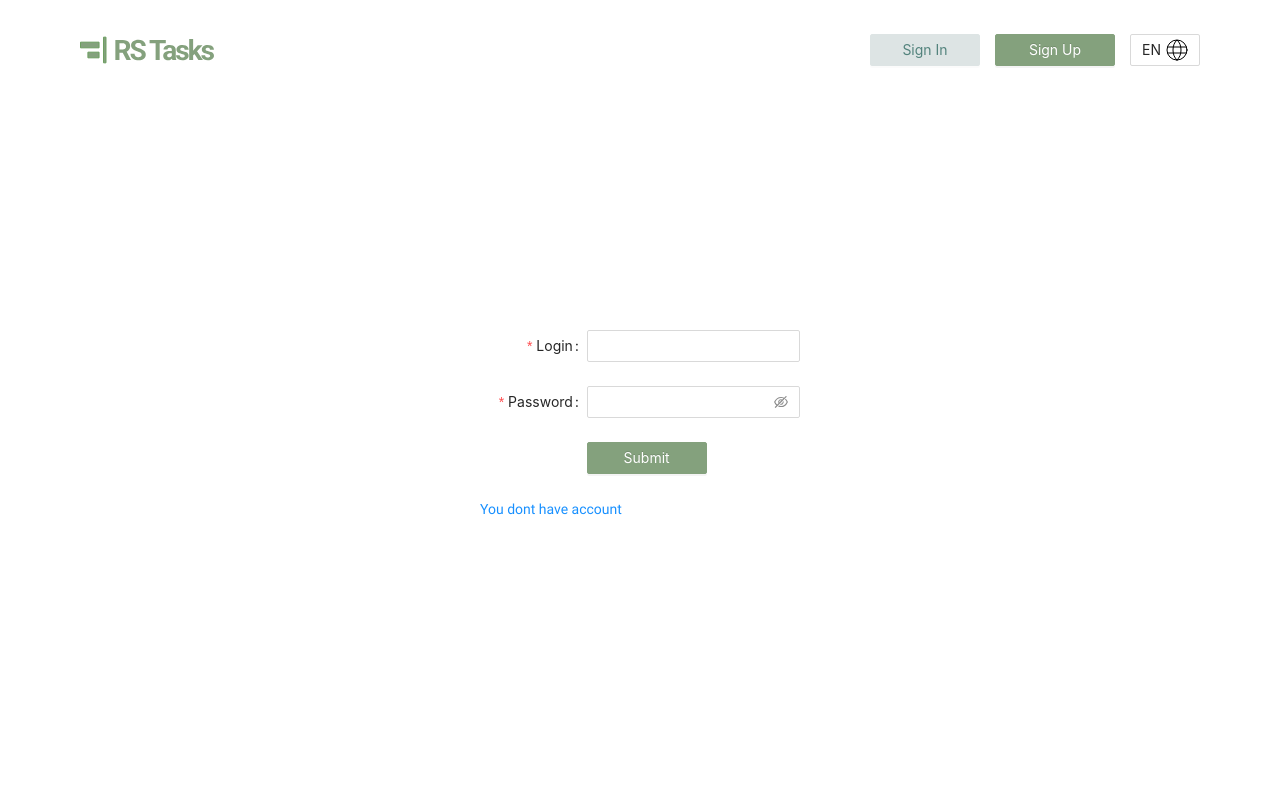
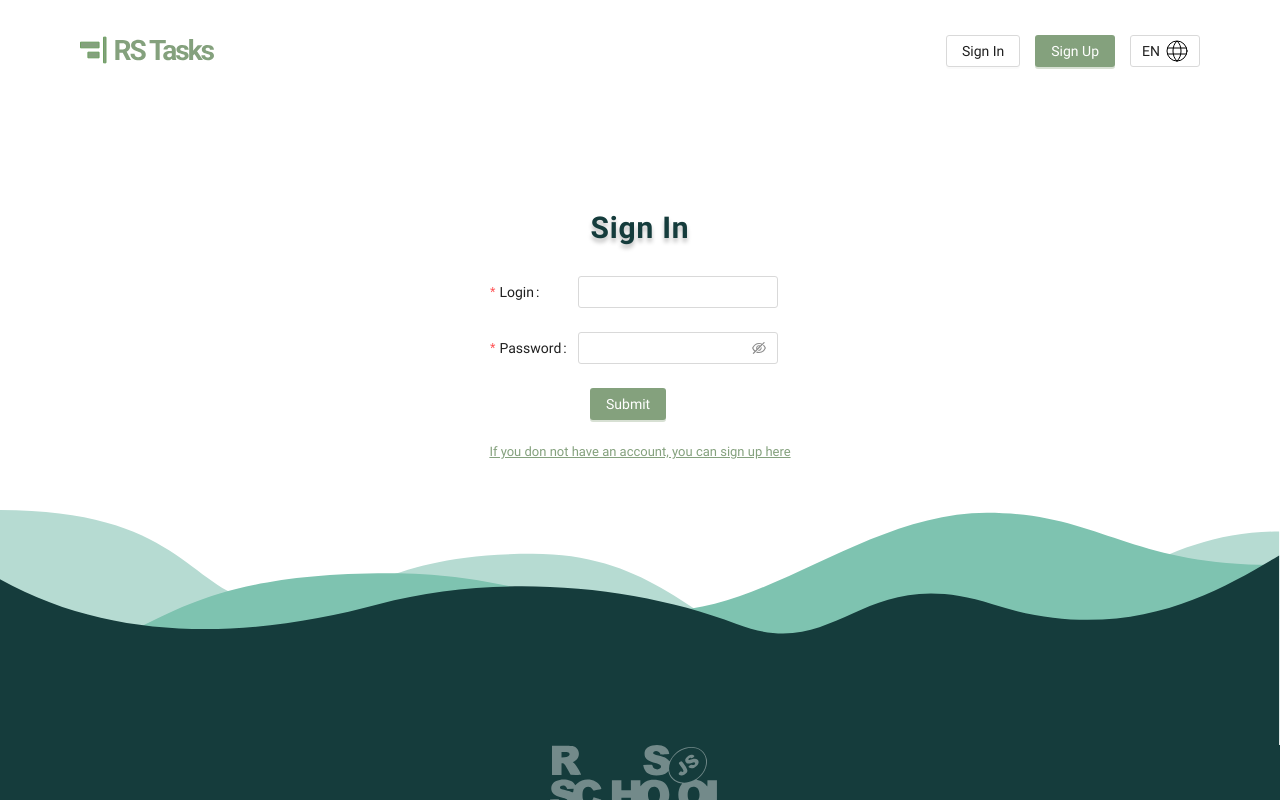
Before and after one commit to OrangeJazz/project-management-app, a React (Create React App) app: page /signin in a window 1280 px wide. Shown: the top 800 px of the page. Built offline with nearby package versions, Linux system fonts and the light colour scheme.

Commit message:
fix: layout due to change of lang

```diff
--- a/package.json
+++ b/package.json
@@ -8,7 +8,7 @@
     "@types/node": "^16.18.3",
     "@types/react": "^18.0.25",
     "@types/react-dom": "^18.0.8",
-    "antd": "^4.24.1",
+    "antd": "^5.0.1",
     "axios": "^0.27.2",
     "i18next": "^22.0.6",
     "jwt-decode": "^3.1.2",
--- a/src/App.tsx
+++ b/src/App.tsx
@@ -14,6 +14,7 @@ import { Navigate, Route, Routes, useNavigate } from 'react-router-dom';
 import axios from 'axios';
 import { useAppDispatch } from 'hooks';
 import { handleInitialRenderLogIn } from 'store/authSlice';
+import { ConfigProvider } from 'antd';
 
 function App() {
   const dispatch = useAppDispatch();
@@ -31,6 +32,16 @@ function App() {
     }
   }, []);
   return (
+    <ConfigProvider
+      theme={{
+        token: {
+          colorPrimary: '#84a17d',
+          colorPrimaryHover: '#6d9f61',
+          borderRadius: 3,
+          fontFamily: 'Roboto',
+        },
+      }}
+    >
       <Routes>
         <Route path="/" element={<Layout />}>
           <Route index element={<MainPage />} />
@@ -48,6 +59,7 @@ function App() {
           <Route path="*" element={<Navigate to="/404" replace />} />
         </Route>
       </Routes>
+    </ConfigProvider>
   );
 }
 
--- a/src/components/BurgerMenu/BurgerMenu.tsx
+++ b/src/components/BurgerMenu/BurgerMenu.tsx
@@ -52,7 +52,7 @@ const BurgerMenu = () => {
   ];
   const items = isLoggedIn ? itemsLoggedIn : itemsNotLoggedIn;
   return (
-    <Dropdown placement="bottom" menu={{ items }} trigger={['click']}>
+    <Dropdown placement="bottomRight" menu={{ items }} trigger={['click']}>
       <a onClick={(e) => e.preventDefault()}>
         <img src="./assets/icons/down.svg" />
       </a>
--- a/src/components/Footer/Footer.module.scss
+++ b/src/components/Footer/Footer.module.scss
@@ -13,6 +13,11 @@
   margin-bottom: 2rem;
   span {
     color: #ffffff80;
+    font-size: 14px;
+    font-weight: 700;
+    line-height: 20px;
+    letter-spacing: 0em;
+    text-align: left;
   }
 }
 .footer__github-link {
--- a/src/components/Header/Header.module.scss
+++ b/src/components/Header/Header.module.scss
@@ -5,6 +5,7 @@
   height: 100px;
   padding: 30px 80px;
   transition: all 0.3s ease-in-out;
+  z-index: 2;
 }
 .header {
   display: flex;
--- a/src/components/HeaderButtons/HeaderButtons.tsx
+++ b/src/components/HeaderButtons/HeaderButtons.tsx
@@ -62,6 +62,7 @@ const HeaderButtons = () => {
           </>
         )}
       </div>
+      <BurgerMenu />
       <Select
         defaultValue={storageLang}
         onChange={handleChangeLang}
@@ -71,7 +72,6 @@ const HeaderButtons = () => {
         <Option value="EN">EN</Option>
         <Option value="RU">РУ</Option>
       </Select>
-      <BurgerMenu />
     </div>
   );
 };
--- a/src/i18n.ts
+++ b/src/i18n.ts
@@ -27,8 +27,21 @@ i18n.use(initReactI18next).init({
           btn1: 'Start',
           btn2: 'Learn more >',
         },
+        features: {
+          title: 'Save your time with RS Task',
+        },
         team: {
           title: 'Our team',
+        },
+        sign: {
+          title1: 'Sign In',
+          title2: 'Sign Up',
+          name: 'Name',
+          login: 'Login',
+          pass: 'Password',
+          btn: 'Submit',
+          already: 'If you already have an account, you can sign in here',
+          noacc: 'If you don not have an account, you can sign up here',
         },
         footer: {
           alex: 'Alexander Omelchuk',
@@ -56,6 +69,19 @@ i18n.use(initReactI18next).init({
           btn1: 'Старт',
           btn2: 'Узнай больше >',
         },
+        features: {
+          title: 'Экономьте свое время с RS Task',
+        },
+        sign: {
+          title1: 'Войти',
+          title2: 'Регистрация',
+          name: 'Имя',
+          login: 'Логин',
+          pass: 'Пароль',
+          btn: 'Отправить',
+          already: 'Если у вас уже есть аккаунт, вы можеть войту тут',
+          noacc: 'Если у вас нет аккаунт, вы можеть зарегистрироваться тут',
+        },
         team: {
           title: 'Наша команда',
         },
--- a/src/pages/SignInPage/SignInPage.module.scss
+++ b/src/pages/SignInPage/SignInPage.module.scss
@@ -1,5 +1,20 @@
 .container {
-  height: calc(100vh - 150px);
   display: flex;
   align-items: center;
+  flex-direction: column;
+  margin-top: 10rem;
+  a {
+    font-size: 13px;
+    text-decoration: underline;
+    color: #84a17d;
+    padding: 0px 5px;
+  }
+  h2 {
+    font-style: normal;
+    font-weight: 700;
+    font-size: 3rem;
+    line-height: 5.6rem;
+    text-shadow: 0px 4px 4px rgba(0, 0, 0, 0.25);
+    margin-bottom: 2rem;
+  }
 }
--- a/src/pages/SignInPage/SignInPage.tsx
+++ b/src/pages/SignInPage/SignInPage.tsx
@@ -5,11 +5,13 @@ import { IFormData } from 'interfaces/interface';
 import { useAppDispatch, useAppSelector } from 'hooks';
 import { handleSingIn } from 'store/authSlice';
 import { NavLink } from 'react-router-dom';
+import { useTranslation } from 'react-i18next';
 
 const SingInPage = () => {
   const [form] = Form.useForm();
   const dispatch = useAppDispatch();
   const loading = useAppSelector((state) => state.auth.loading);
+  const { t } = useTranslation();
   const onFinish = (formData: IFormData) => {
     dispatch(handleSingIn(formData));
     form.resetFields();
@@ -28,18 +30,20 @@ const SingInPage = () => {
           transform: 'translate(-50%,-50%)',
         }}
       />
+      <h2>{t('sign.title1')}</h2>
       <Form
         form={form}
+        labelAlign="left"
         name="basic"
-        style={{ margin: '0 auto', width: '320px' }}
-        labelCol={{ span: 8 }}
+        style={{ margin: '0 auto', width: '300px' }}
+        labelCol={{ span: 7 }}
         wrapperCol={{ span: 16 }}
         initialValues={{ remember: true }}
         onFinish={onFinish}
         autoComplete="off"
       >
         <Form.Item
-          label="Login"
+          label={t('sign.login')}
           name="login"
           rules={[{ required: true, message: 'Please input your username!' }]}
         >
@@ -47,7 +51,7 @@ const SingInPage = () => {
         </Form.Item>
 
         <Form.Item
-          label="Password"
+          label={t('sign.pass')}
           name="password"
           rules={[{ required: true, message: 'Please input your password!' }]}
         >
@@ -56,11 +60,11 @@ const SingInPage = () => {
 
         <Form.Item wrapperCol={{ offset: 8, span: 16 }}>
           <Button type="primary" htmlType="submit">
-            Submit
+            {t('sign.btn')}
           </Button>
         </Form.Item>
-        <NavLink to="/signup">You dont have account</NavLink>
       </Form>
+      <NavLink to="/signup">{t('sign.noacc')}</NavLink>
     </div>
   );
 };
--- a/src/pages/SignUpPage/SignUpPage.module.scss
+++ b/src/pages/SignUpPage/SignUpPage.module.scss
@@ -1,5 +1,20 @@
 .container {
-  height: calc(100vh - 150px);
   display: flex;
   align-items: center;
+  flex-direction: column;
+  margin-top: 10rem;
+  a {
+    font-size: 13px;
+    text-decoration: underline;
+    color: #84a17d;
+    padding: 0px 5px;
+  }
+  h2 {
+    font-style: normal;
+    font-weight: 700;
+    font-size: 3rem;
+    line-height: 5.6rem;
+    text-shadow: 0px 4px 4px rgba(0, 0, 0, 0.25);
+    margin-bottom: 2rem;
+  }
 }
--- a/src/pages/SignUpPage/SignUpPage.tsx
+++ b/src/pages/SignUpPage/SignUpPage.tsx
@@ -5,9 +5,11 @@ import { IFormData } from 'interfaces/interface';
 import { useAppDispatch, useAppSelector } from 'hooks';
 import { handleSingUp } from 'store/authSlice';
 import { NavLink } from 'react-router-dom';
+import { useTranslation } from 'react-i18next';
 
 const SingUpPage = () => {
   const [form] = Form.useForm();
+  const { t } = useTranslation();
   const dispatch = useAppDispatch();
   const loading = useAppSelector((state) => state.auth.loading);
   const onFinish = (formData: IFormData) => {
@@ -17,6 +19,7 @@ const SingUpPage = () => {
 
   return (
     <div className={styles.container}>
+      <h2>{t('sign.title2')}</h2>
       <Spin
         spinning={loading!}
         size="large"
@@ -30,23 +33,24 @@ const SingUpPage = () => {
       />
       <Form
         form={form}
+        labelAlign="left"
         name="basic"
-        style={{ margin: '0 auto', width: '320px' }}
-        labelCol={{ span: 8 }}
+        style={{ margin: '0 auto', width: '300px' }}
+        labelCol={{ span: 7 }}
         wrapperCol={{ span: 16 }}
         initialValues={{ remember: true }}
         onFinish={onFinish}
         autoComplete="off"
       >
         <Form.Item
-          label="Name"
+          label={t('sign.name')}
           name="name"
           rules={[{ required: true, message: 'Please input your name!' }]}
         >
           <Input />
         </Form.Item>
         <Form.Item
-          label="Login"
+          label={t('sign.login')}
           name="login"
           rules={[{ required: true, message: 'Please input your username!' }]}
         >
@@ -54,7 +58,7 @@ const SingUpPage = () => {
         </Form.Item>
 
         <Form.Item
-          label="Password"
+          label={t('sign.pass')}
           name="password"
           rules={[{ required: true, message: 'Please input your password!' }]}
         >
@@ -63,11 +67,11 @@ const SingUpPage = () => {
 
         <Form.Item wrapperCol={{ offset: 8, span: 16 }}>
           <Button type="primary" htmlType="submit">
-            Submit
+            {t('sign.btn')}
           </Button>
         </Form.Item>
-        <NavLink to="/signin">You already have account</NavLink>
       </Form>
+      <NavLink to="/signin">{t('sign.already')}</NavLink>
     </div>
   );
 };
--- a/src/styles/index.scss
+++ b/src/styles/index.scss
@@ -1,4 +1,3 @@
-@import 'antd/dist/antd.min.css';
 @import './fonts.scss';
 @import './colors.scss';
 @import-normalize;
@@ -30,7 +29,7 @@ h6,
 p {
   margin: 0;
   color: $primary-dark;
-  font-family: 'Roboto, sans-serif';
+  font-family: 'Roboto';
   font-style: normal;
   font-size: 1.6rem;
 }
@@ -68,26 +67,7 @@ h5 {
   line-height: 2.6rem;
   letter-spacing: 0.8px;
 }
-.ant-btn-primary {
-  background: $btn-primary;
-  border-color: $btn-primary;
-  width: 120px;
-  &:hover {
-    background: $btn-primary-hover;
-    border-color: $btn-primary-hover;
-  }
-}
-.ant-btn-default {
-  width: 110px;
-  background: $btn-secondary;
-  border-color: $btn-secondary;
-  color: $btn-secondary-text;
-  &:hover {
-    background: $btn-secondary-hover;
-    color: $btn-secondary-text;
-    border-color: $btn-secondary-hover;
-  }
-}
+
 .ant-dropdown-trigger {
   color: black;
   transition: transform 0.3s ease-in-out;
@@ -100,3 +80,8 @@ h5 {
 .ant-dropdown-open {
   transform: rotate(-180deg);
 }
+.ant-dropdown-menu {
+  display: flex;
+  flex-direction: column;
+  align-items: center;
+}
```
Also changed, not shown: 1 other file (tests, documents, lock files or other folders). Lines whose indentation alone changed are shown as unchanged.
